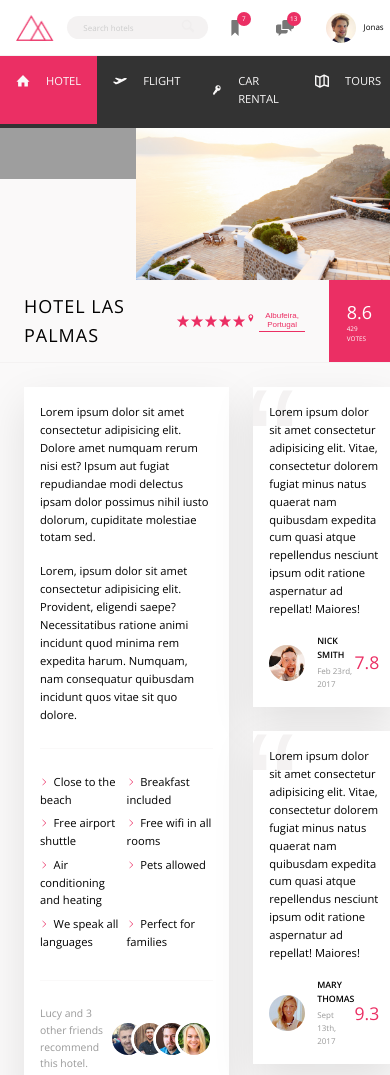
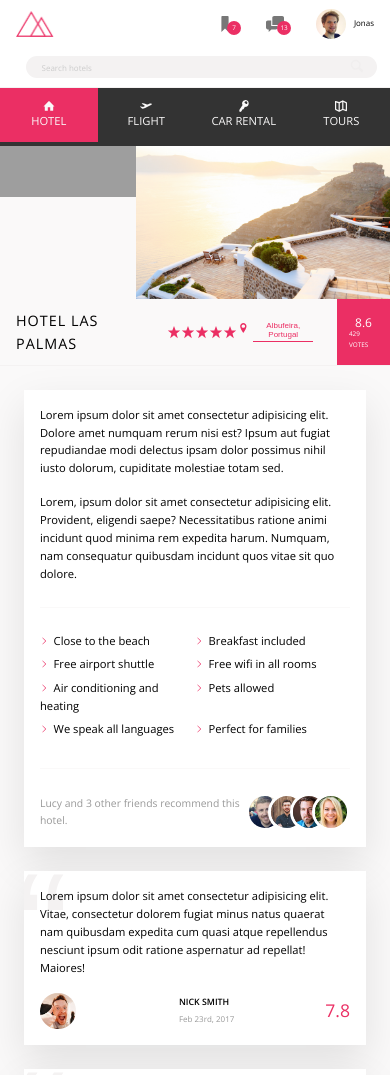
Before and after one commit to jamorin/trillo, a plain HTML site: page index.html in a window 390 px wide. Shown: the top 1075 px of the page. Drawn offline with nearby package versions, Linux system fonts and the light colour scheme; files that its build step writes are made by us from their sources; grey boxes are pictures that could not be loaded.

Commit message:
7.87 Writing media queries

```diff
--- a/sass/_base.scss
+++ b/sass/_base.scss
@@ -21,6 +21,8 @@
 $bp-largest: 75em; //1200px
 $bp-large: 68.75em; //1100px
 $bp-medium: 56.25em; // 900px
+$bp-small: 37.5em; // 600px
+$bp-smallest: 31.25em; // 500px
 
 * {
   margin: 0;
--- a/sass/_components.scss
+++ b/sass/_components.scss
@@ -13,6 +13,12 @@
   display: flex;
   align-items: center;
   justify-content: center;
+
+  @media only screen and (max-width: $bp-smallest) {
+    order: 1;
+    flex: 0 0 100%;
+  }
+
   &__input {
     font-family: inherit;
     font-size: inherit;
@@ -170,6 +176,11 @@
       justify-content: center;
       padding: 2rem;
     }
+
+    @media only screen and (max-width: $bp-small) {
+      flex-direction: column;
+      padding: 1.5rem 0.5rem;
+    }
   }
 
   &__icon {
@@ -177,6 +188,13 @@
     height: 1.75rem;
     margin-right: 2rem;
     fill: currentColor;
+
+    @media only screen and (max-width: $bp-small) {
+      margin-right: 0;
+      margin-bottom: 0;
+      width: 1.5rem;
+      height: 1.5rem;
+    }
   }
 }
 
@@ -211,6 +229,11 @@
     text-transform: uppercase;
     letter-spacing: 1px;
     padding: 1.5rem 3rem;
+
+    @media only screen and (max-width: $bp-small) {
+      font-size: 1.8rem;
+      padding: 1.25rem 2rem;
+    }
   }
 
   &__stars {
@@ -245,12 +268,20 @@
     flex-direction: column;
     align-items: center;
     justify-content: center;
+
+    @media only screen and (max-width: $bp-small) {
+      padding: 0 1.5rem;
+    }
   }
 
   &__rating-average {
     font-size: 2.25rem;
     font-weight: 300;
     margin-bottom: -3px;
+
+    @media only screen and (max-width: $bp-small) {
+      font-size: 1.5rem;
+    }
   }
 
   &__rating-count {
--- a/sass/_layout.scss
+++ b/sass/_layout.scss
@@ -19,6 +19,12 @@
   display: flex;
   justify-content: space-between;
   align-items: center;
+
+  @media only screen and (max-width: $bp-smallest) {
+    flex-wrap: wrap;
+    height: 11rem;
+    align-content: space-around;
+  }
 }
 
 .content {
@@ -53,6 +59,10 @@
   @media only screen and (max-width: $bp-medium) {
     padding: 3rem;
   }
+
+  @media only screen and (max-width: $bp-small) {
+    flex-direction: column;
+  }
 }
 
 .description {
@@ -67,6 +77,11 @@
     padding: 2rem;
     margin-right: 3rem;
   }
+
+  @media only screen and (max-width: $bp-small) {
+    margin-right: 0;
+    margin-bottom: 3rem;
+  }
 }
 
 .user-reviews {
```
